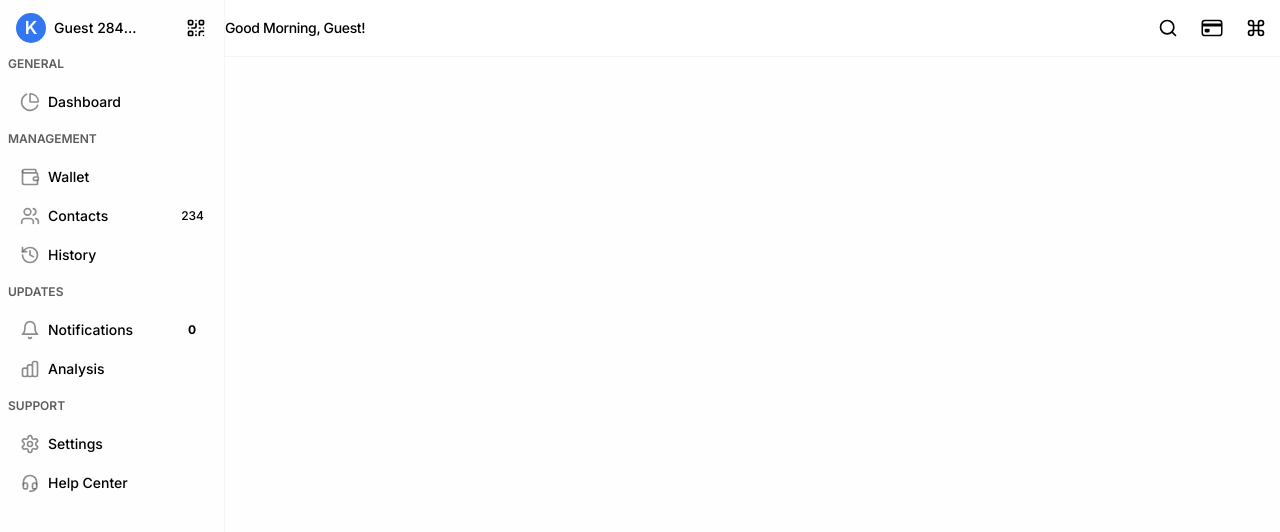
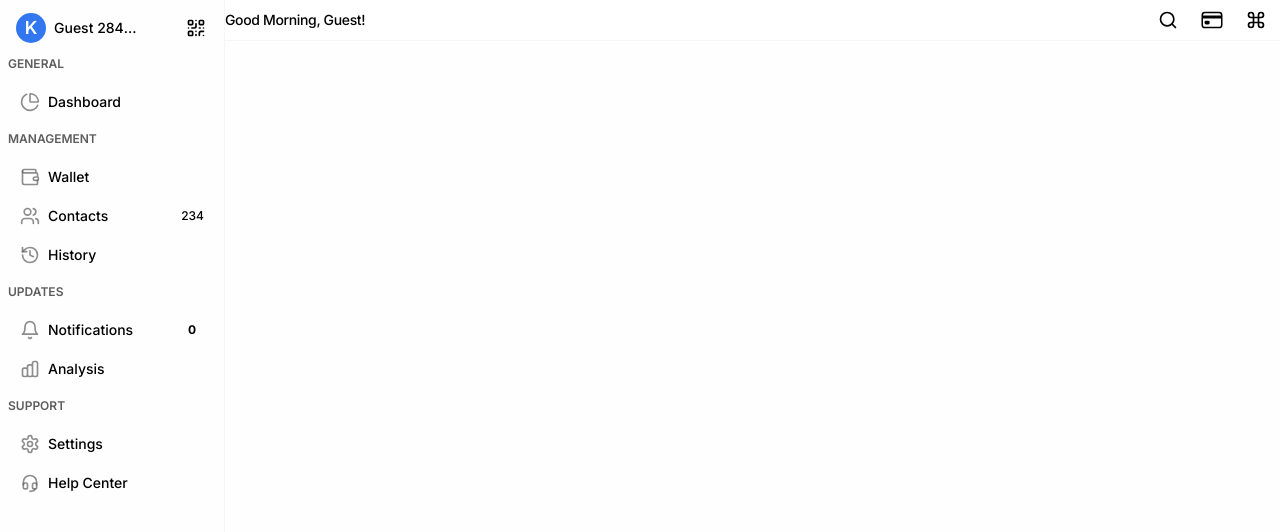
Before and after one commit to mbonikev/GradeWave, a React (Vite) app: page /#/student_dashboard in a window 1280 px wide. Shown: the top 532 px of the page. Built offline with nearby package versions, Linux system fonts and the light colour scheme.

Commit message:
updated src/components/student/StudentNavbar.jsx

```diff
--- a/src/components/student/StudentNavbar.jsx
+++ b/src/components/student/StudentNavbar.jsx
@@ -7,7 +7,7 @@ import { LogoBlue } from "../../assets";
 
 function StudentNavbar({ title, openSidebar }) {
   return (
-    <div className="flex items-center justify-between text-lightBlackText px-0 py-2 sticky top-0 bg-white z-20 border-b border-stone-100">
+    <div className="flex items-center justify-between text-lightBlackText p-0 sticky top-0 bg-white z-20 border-b border-stone-100">
       <div className="flex items-center gap-2 max-sm:gap-0">
         <button
           onClick={openSidebar}
```
